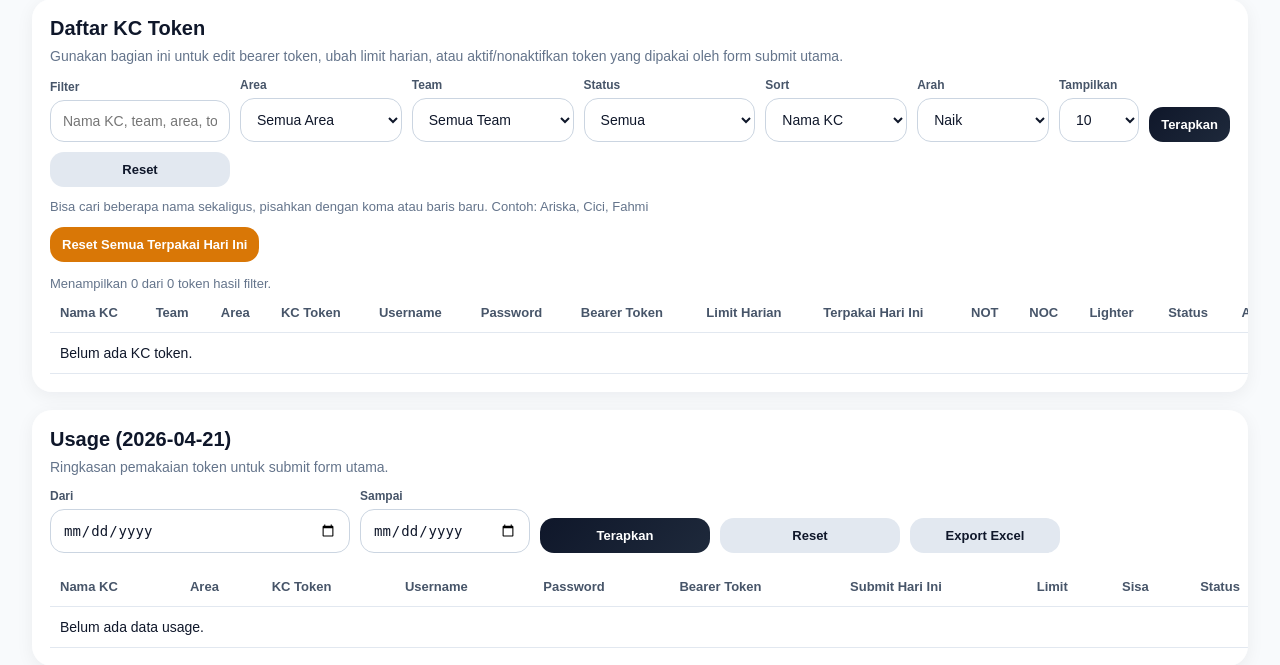
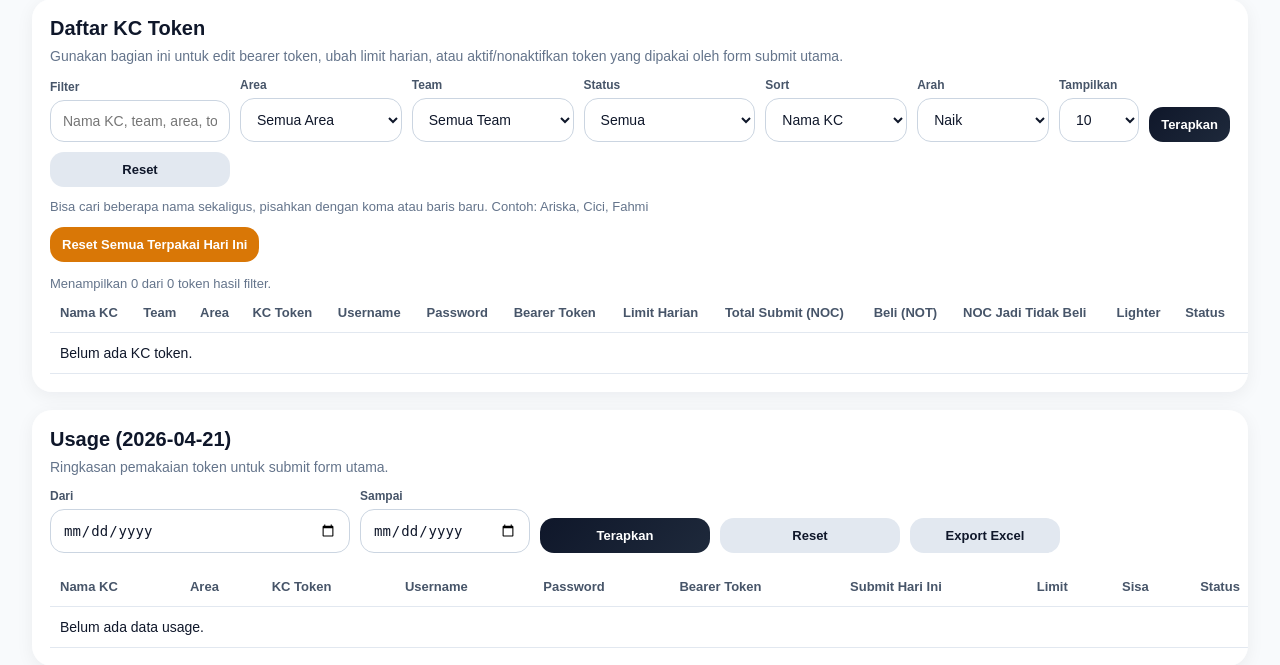
Before and after one commit to Ilham-BTR/Form-App, a Flask app: page /admin in a window 1280 px wide. Shown: the part 688-1353 px from the top of the page. Run offline with Flask 3, Linux system fonts and the light colour scheme; the visitor is signed in with stand-in values (Sample User, id 1); data that the repository does not hold is empty; parts of the project's set-up code (start-up, migrations or seed data) failed here and were passed over; some libraries are stand-ins or nearby versions.

Commit message:
Rename admin dashboard token labels

```diff
--- a/templates/admin_dashboard.html
+++ b/templates/admin_dashboard.html
@@ -456,7 +456,7 @@
             <option value="kc_token" {% if selected_token_sort_by == 'kc_token' %}selected{% endif %}>KC Token</option>
             <option value="kc_username" {% if selected_token_sort_by == 'kc_username' %}selected{% endif %}>Username</option>
             <option value="daily_limit" {% if selected_token_sort_by == 'daily_limit' %}selected{% endif %}>Limit Harian</option>
-            <option value="total_submit" {% if selected_token_sort_by == 'total_submit' %}selected{% endif %}>Terpakai Hari Ini</option>
+            <option value="total_submit" {% if selected_token_sort_by == 'total_submit' %}selected{% endif %}>Total Submit (NOC)</option>
             <option value="is_active" {% if selected_token_sort_by == 'is_active' %}selected{% endif %}>Status</option>
           </select>
         </div>
@@ -497,9 +497,9 @@
             <th>Password</th>
             <th>Bearer Token</th>
             <th>Limit Harian</th>
-            <th>Terpakai Hari Ini</th>
-            <th>NOT</th>
-            <th>NOC</th>
+            <th>Total Submit (NOC)</th>
+            <th>Beli (NOT)</th>
+            <th>NOC Jadi Tidak Beli</th>
             <th>Lighter</th>
             <th>Status</th>
             <th>Aksi</th>
```
